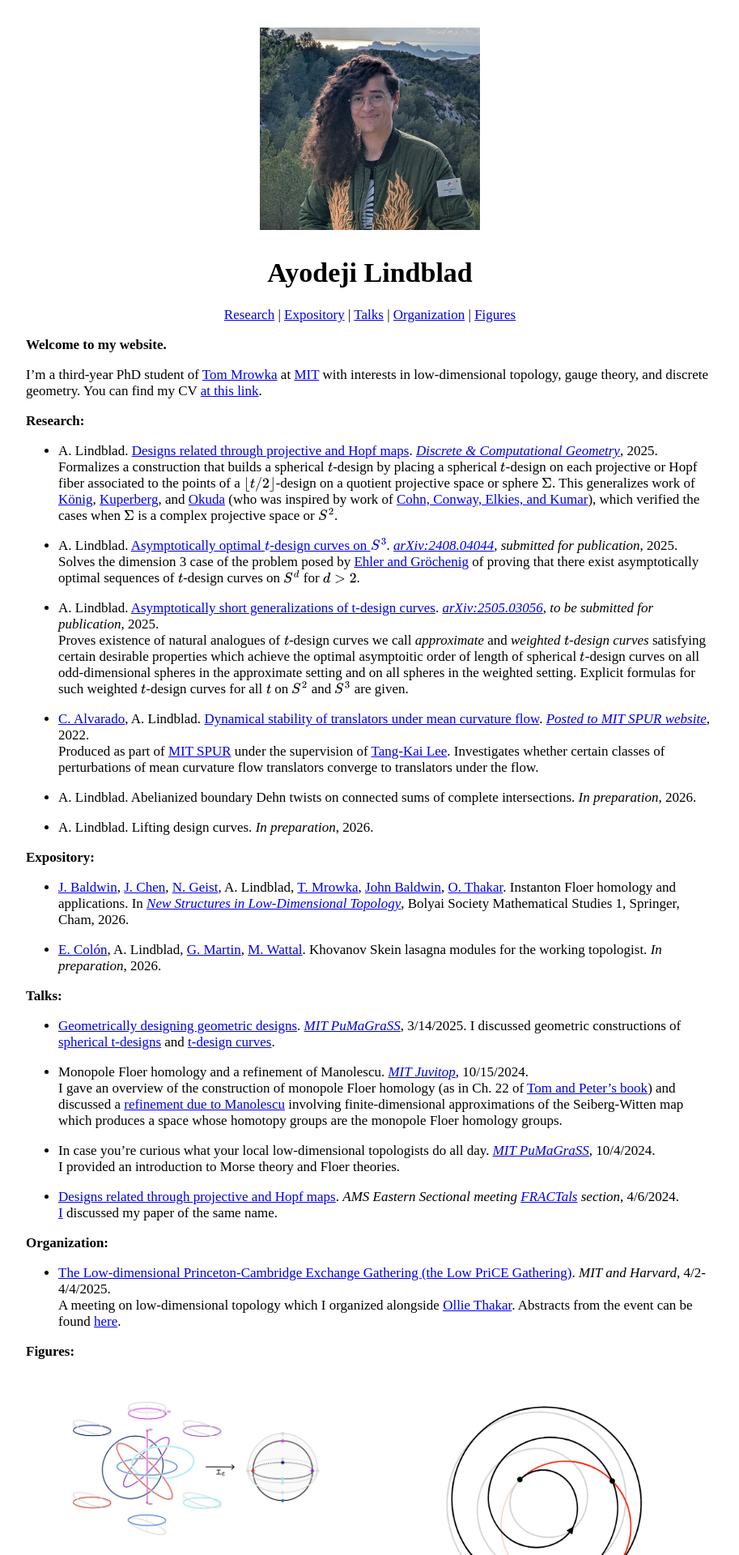
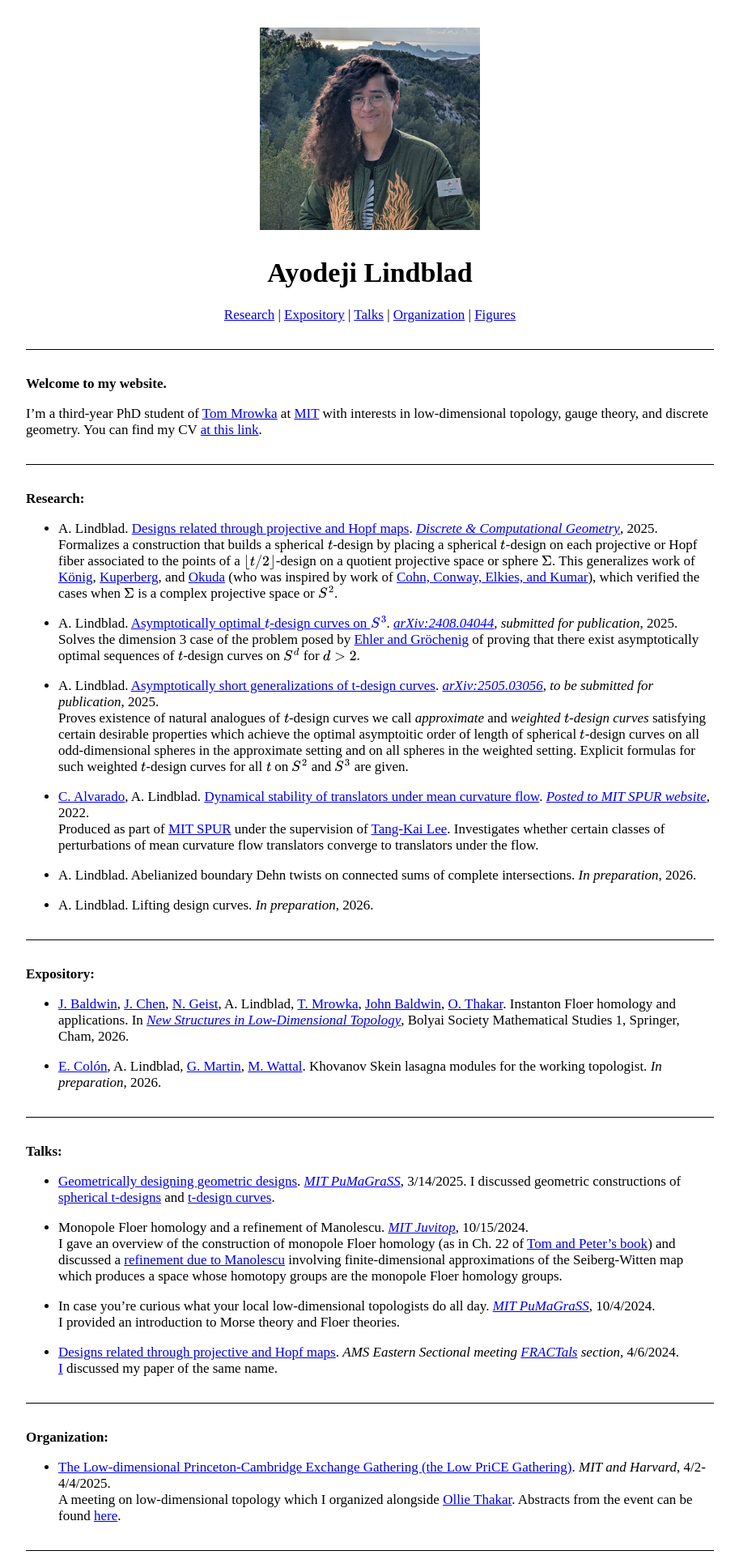
Before and after one commit to AyodejiLindblad/AyodejiLindblad.github.io, a Jekyll site: the page built from index.md, in a window 1280 px wide. Shown: the top 1920 px of the page at 81% size, without its empty margins (183-1096 px from the left). Built offline with Jekyll 4.4.1, drawn with Linux system fonts in a browser that asks for light colours; some web fonts are replaced.

Commit message:
Experimenting with dividing lines

```diff
--- a/resources/style/main.css
+++ b/resources/style/main.css
@@ -31,3 +31,10 @@ figcaption {
     width: 95%;
     text-align: center;
 }
+
+hr {
+  border: 0;
+  border-top: 1px solid #000;   /* solid line */
+  margin: 2rem 0;               /* spacing above/below */
+  width: 100%;                  /* exactly the container/text width */
+}
```
Also changed, not shown: index.md (+7 -0 lines).
